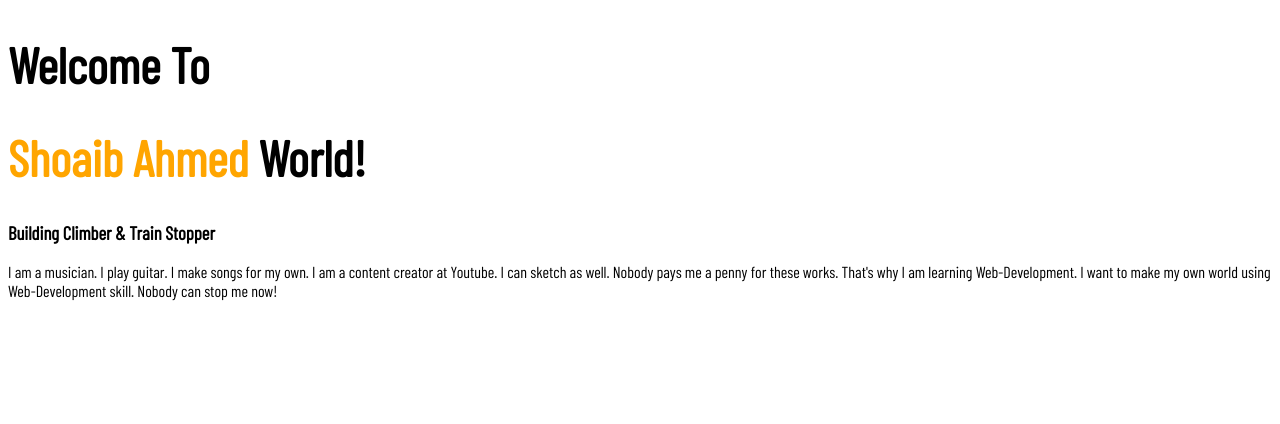
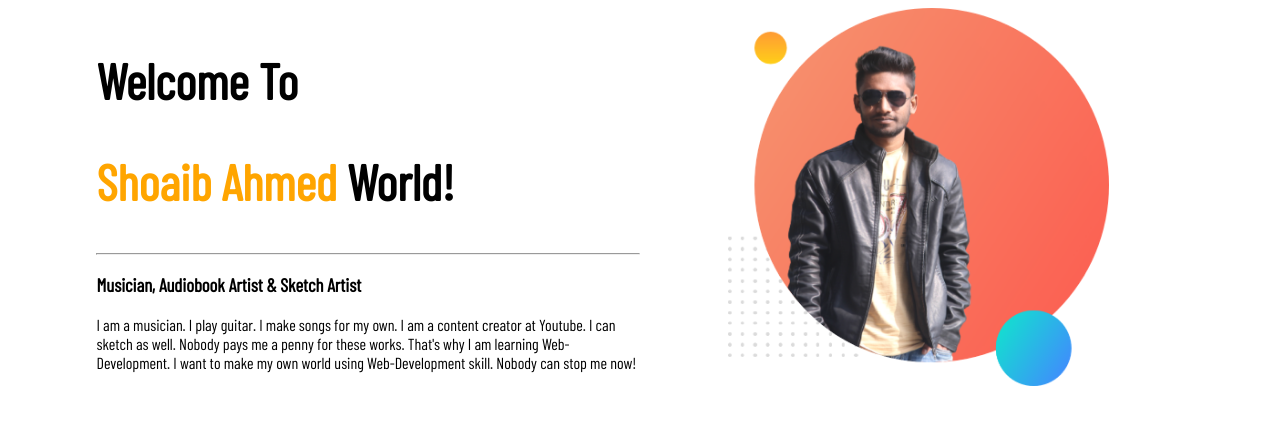
Before and after one commit to Shoaib72/developer-portfolio, a plain HTML site: page index.html in a window 1280 px wide. Drawn offline with nearby package versions, Linux system fonts and the light colour scheme.

Commit message:
second edit

```diff
--- a/index.html
+++ b/index.html
@@ -1,5 +1,6 @@
 <!DOCTYPE html>
 <html lang="en">
+
 <head>
     <meta charset="UTF-8">
     <meta http-equiv="X-UA-Compatible" content="IE=edge">
@@ -10,10 +11,24 @@
     <link href="https://fonts.googleapis.com/css2?family=Anton&family=Barlow+Condensed&display=swap" rel="stylesheet">
     <link rel="stylesheet" href="style.css">
 </head>
+
 <body>
-    <h1>Welcome To</h1>
-    <h1><span id="Myname">Shoaib Ahmed</span> World!</h1>
-    <h3>Building Climber & Train Stopper</h3>
-    <p>I am a musician. I play guitar. I make songs for my own. I am a content creator at Youtube. I can sketch as well. Nobody pays me a penny for these works. That's  why I am learning Web-Development. I want to make my own world using Web-Development skill. Nobody can stop me now!</p>
+    <section>
+        <div class="half-width">
+            <h1>Welcome To</h1>
+            <h1><span id="Myname">Shoaib Ahmed</span> World!</h1>
+            <hr>
+            <h3>Musician, Audiobook Artist & Sketch Artist</h3>
+            <p>I am a musician. I play guitar. I make songs for my own. I am a content creator at Youtube. I can sketch
+                as
+                well. Nobody pays me a penny for these works. That's why I am learning Web-Development. I want to make
+                my
+                own world using Web-Development skill. Nobody can stop me now!</p>
+        </div>
+        <div class="half-width">
+            <img src="images/my-bg.png" alt="">
+        </div>
+    </section>
 </body>
+
 </html>
--- a/style.css
+++ b/style.css
@@ -1,10 +1,25 @@
-body{
+body {
     font-family: 'Anton', sans-serif;
     font-family: 'Barlow Condensed', sans-serif;
 }
-h1{
+
+h1 {
     font-size: 50px;
 }
-#Myname{
+
+#Myname {
     color: orange;
 }
+
+section {
+    display: flex;
+}
+
+.half-width {
+    width: 50%;
+    padding-left: 7%;
+}
+
+.half-width img {
+    width: 70%;
+}
```
